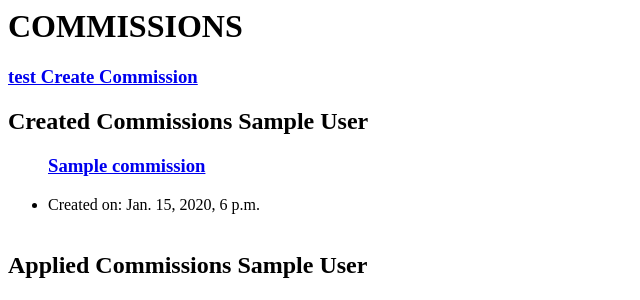
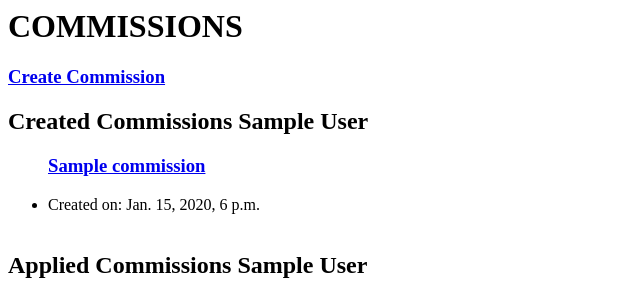
Before and after one commit to eevicteen/hobbysite-G-13, a Django app: page /commissions/list in a window 1280 px wide. Shown: the top 300 px of the page, without its empty margins (0-640 px from the left). Run offline with Django 5.2, Linux system fonts and the light colour scheme; a user stored in the database is signed in; tables that the repository leaves empty hold one stand-in row (values such as "Sample post"); data that the repository does not hold is empty.

Commit message:
removed debug text

```diff
--- a/commissions/templates/commission_list.html
+++ b/commissions/templates/commission_list.html
@@ -6,7 +6,7 @@
 {% block content %}
 <h1>COMMISSIONS</h1>
 {% if user.is_authenticated %}
-    <h3><a href="/commissions/add">test Create Commission</a></h3>
+    <h3><a href="/commissions/add">Create Commission</a></h3>
     <h2>Created Commissions {{user.profile}}</h2>
     <ul>
         {% for commission in object_list %}
```
